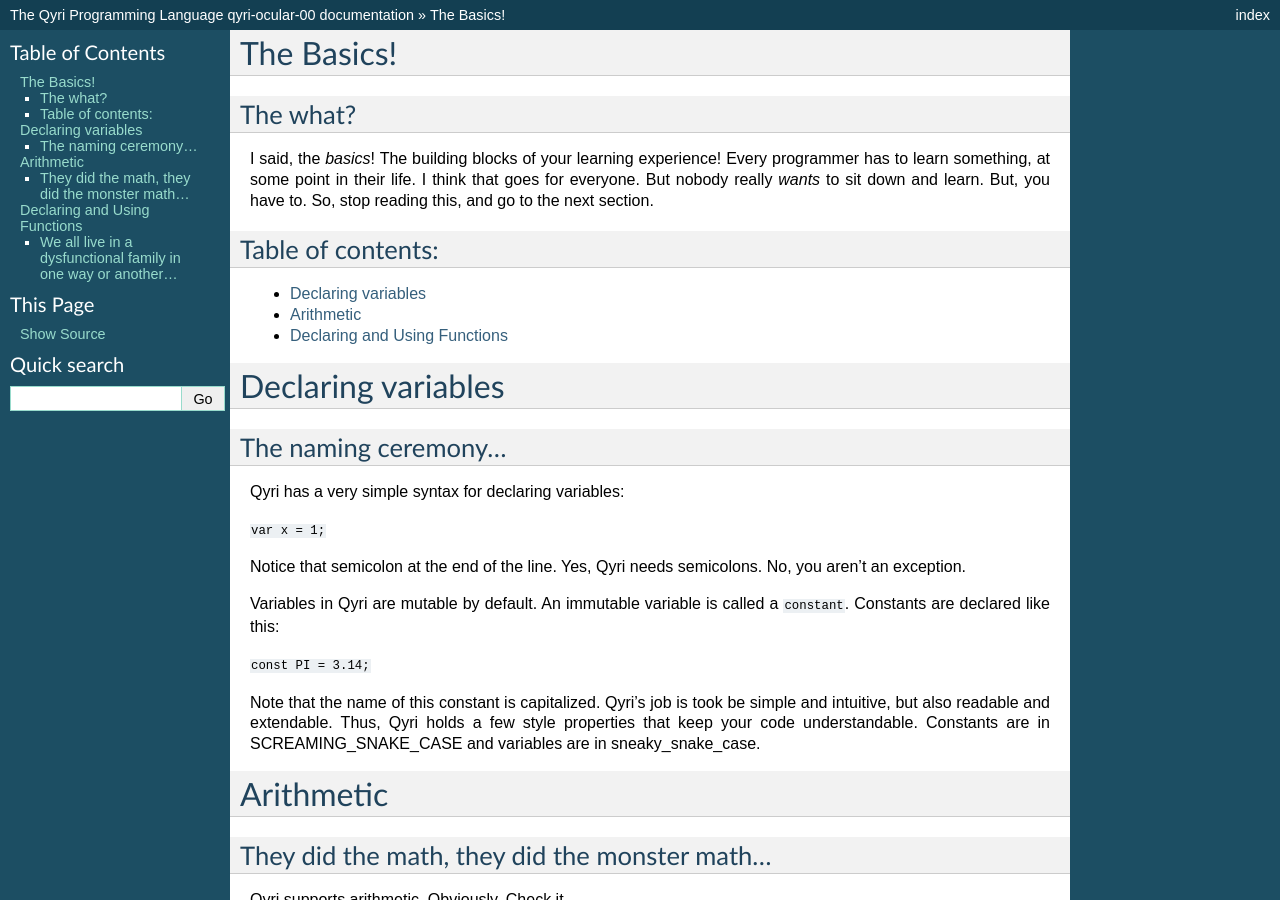
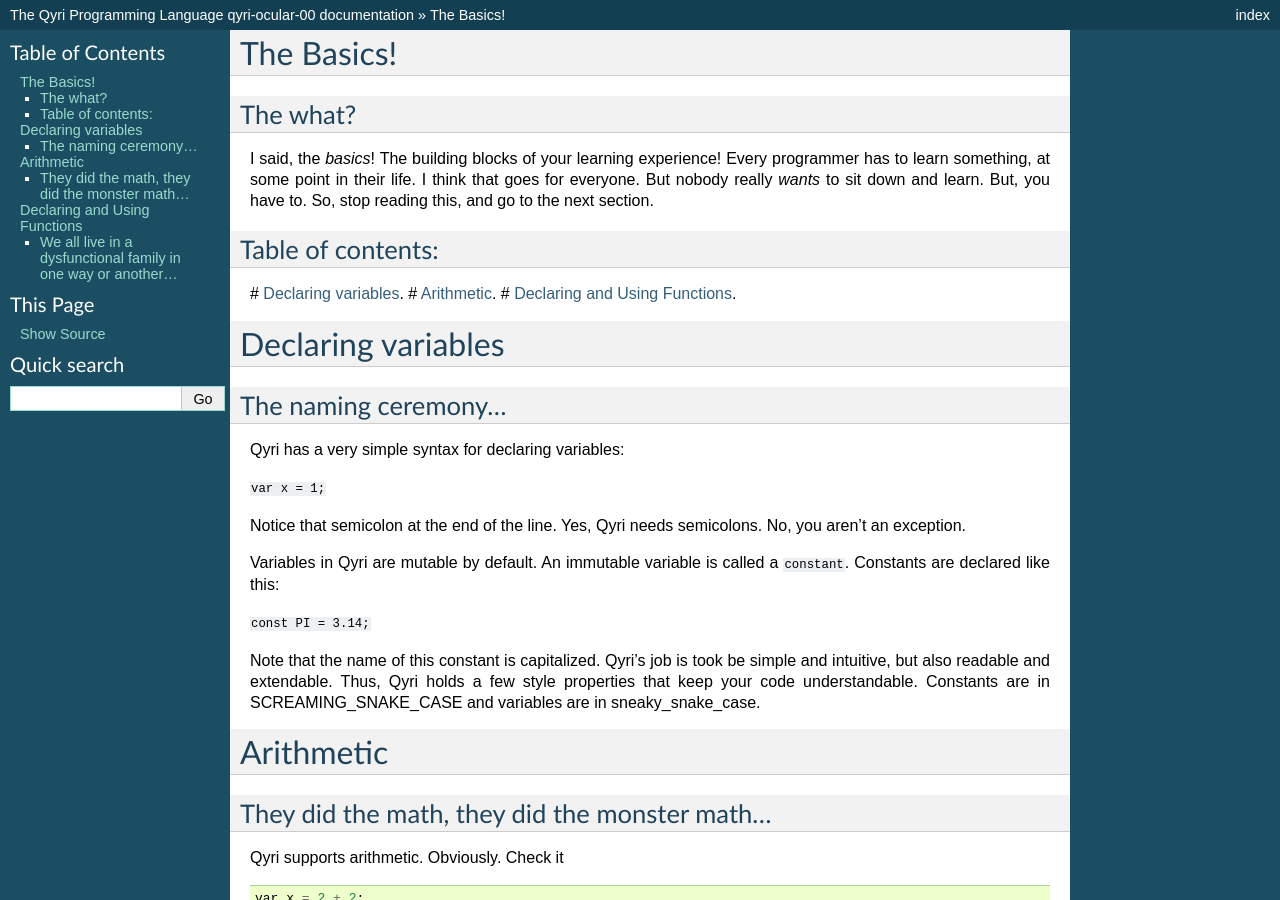
Before and after one commit to Xinovaz/qyri-lang, a Sphinx documentation site: the page built from docs/source/Tutorial/Basics.rst, in a window 1280 px wide and 900 px high. Built offline with Sphinx 7.4.7, drawn with Linux system fonts in a browser that asks for light colours.

```diff
--- a/docs/source/Tutorial/Basics.rst
+++ b/docs/source/Tutorial/Basics.rst
@@ -8,9 +8,9 @@ I said, the *basics*! The building blocks of your learning experience! Every pro
 
 Table of contents:
 ------------------
-* :ref:`Variables`
-* :ref:`Arithmetic`
-* :ref:`Functions`
+# :ref:`Variables`.
+# :ref:`Arithmetic`.
+# :ref:`Functions`.
 
 .. _Variables:
 Declaring variables
```
